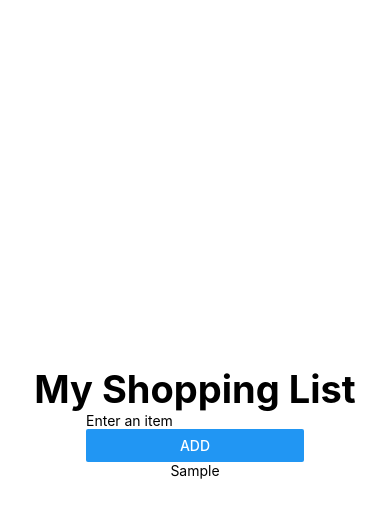
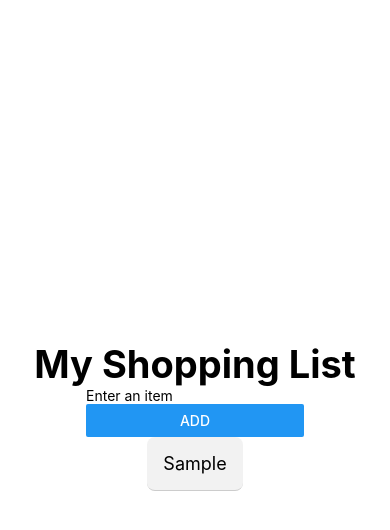
Before and after one commit to frnkhakim/ShoppingList, a React Native app: screen / in a window 390 px wide. Both pictures are taken after typing "Sample" into the empty fields and a click on the button "ADD". Shown: the top 530 px of the page. Built offline with nearby package versions, Linux system fonts and the light colour scheme.

Commit message:
feat: enhance ShoppingItem component with styles for better presentation

```diff
--- a/src/components/ShoppingItem.tsx
+++ b/src/components/ShoppingItem.tsx
@@ -1,13 +1,30 @@
-import { Text } from "react-native";
+import { Text, StyleSheet } from "react-native";
 
 interface ShoppingItemProps {
     item: string;
 }
 
+const styles = StyleSheet.create({
+    item: {
+        padding: 16,
+        borderBottomWidth: 1,
+        borderBottomColor: '#ccc',
+        width: '100%',
+        backgroundColor: "#f2f2f2",
+        borderRadius: 8,
+        marginBottom: 12,
+    },
+    text: {
+    fontSize: 18,
+    }
+});
+
 export default function ShoppingItem({ item }: ShoppingItemProps) {
     return (
-        <Text>
-            {item}
+        <Text style={styles.item}>
+            <Text style={styles.text}>
+                {item}
+            </Text>
         </Text>
     );
 }
```
